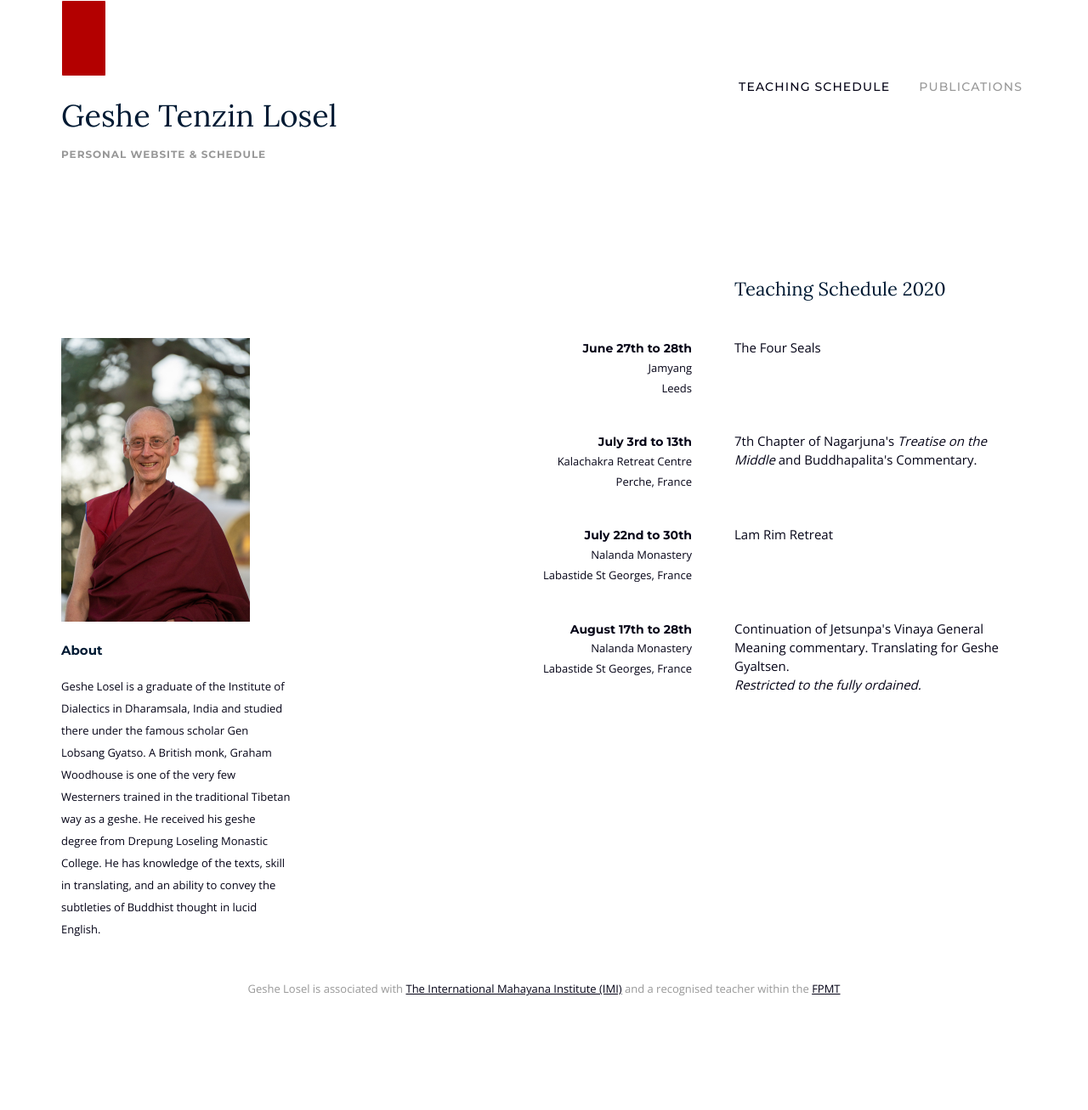
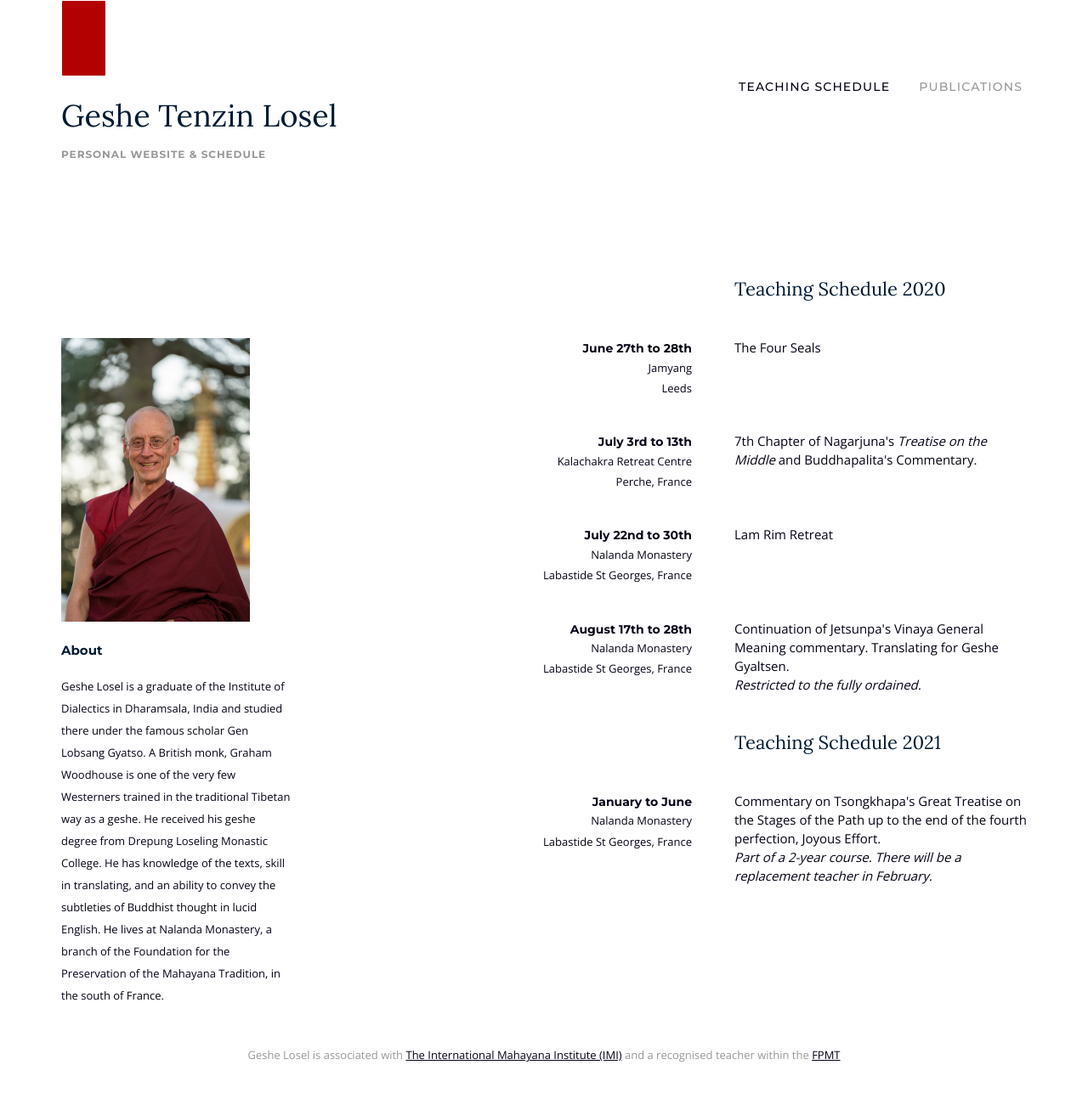
Before and after one commit to hallodom/geshe-graham-losel, a Jekyll site: the page built from index.html, in a window 1280 px wide. Shown: the whole page at 85% size. Built offline with Jekyll 4.4.1, drawn with Linux system fonts in a browser that asks for light colours; before the commit the page ends 1229 px from its top, so only the background shows below that.

Commit message:
Tweaks to bio and additonal schedule

```diff
--- a/index.html
+++ b/index.html
@@ -23,7 +23,7 @@ pageName: index
           About
         </h4>
         <p class="about-text">
-            Geshe Losel is a graduate of the Institute of Dialectics in Dharamsala, India and studied there under the famous scholar Gen Lobsang Gyatso. A British monk, Graham Woodhouse is one of the very few Westerners trained in the traditional Tibetan way as a geshe. He received his geshe degree from Drepung Loseling Monastic College. He has knowledge of the texts, skill in translating, and an ability to convey the subtleties of Buddhist thought in lucid English.
+            Geshe Losel is a graduate of the Institute of Dialectics in Dharamsala, India and studied there under the famous scholar Gen Lobsang Gyatso. A British monk, Graham Woodhouse is one of the very few Westerners trained in the traditional Tibetan way as a geshe. He received his geshe degree from Drepung Loseling Monastic College. He has knowledge of the texts, skill in translating, and an ability to convey the subtleties of Buddhist thought in lucid English. He lives at Nalanda Monastery, a branch of the Foundation for the Preservation of the Mahayana Tradition, in the south of France.
         </p>
     </div>
 
@@ -91,6 +91,31 @@ pageName: index
 
         </div>
 
+        <!-- Schedule header -->
+        <div class="col-xs-12">
+          <div class="row end-sm">
+              <div class="col-xs-12 col-sm-5">
+                <h3 class="schedule-header">Teaching Schedule 2021</h3>
+              </div>
+            </div>
+        </div>
+
+        <!-- Event -->
+        <div class="col-xs-6
+                    col-sm-4
+                    event-info">
+            <time class="event-date">January to June</time>
+            <p class="event-location">Nalanda Monastery</p>
+            <p class="event-location">Labastide St Georges, France</p>
+        </div>
+
+        <div class="col-xs-6
+                    col-sm-5">
+            <p class="event-title">Commentary on Tsongkhapa's Great Treatise on the Stages of the Path up to the end of the fourth perfection, Joyous Effort.</p>
+            <p class="event-title"><i>Part of a 2-year course. There will be a replacement teacher in February.</i></p>
+
+        </div>
+
       </div>
       <!-- End Events Row -->
 
```
Also changed, not shown: 1 other file.
